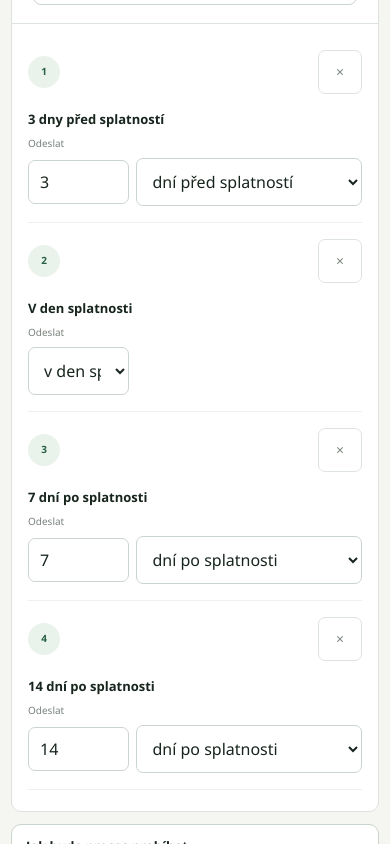
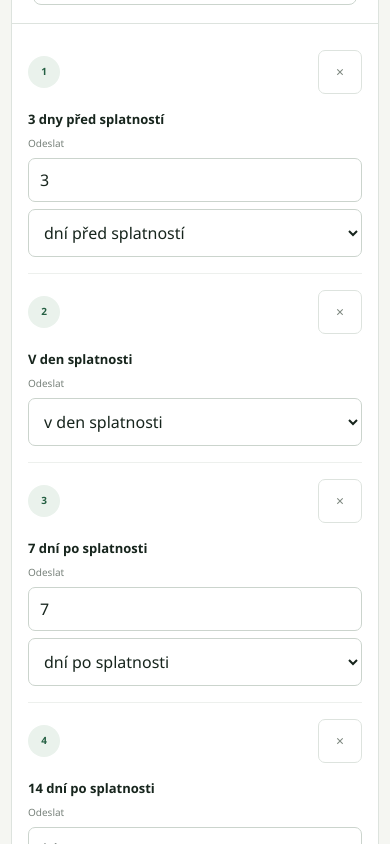
Before and after one commit to kiklopek/invoice-app, a Next.js app: page /reminders in a window 390 px wide. Shown: the part 1580-2424 px from the top of the page. Built offline with nearby package versions, Linux system fonts and the light colour scheme; no server answers.

Commit message:
fix: prevent mobile select deformation

```diff
--- a/scripts/mobile-viewport-check.mjs
+++ b/scripts/mobile-viewport-check.mjs
@@ -5,6 +5,8 @@ import { basename, join } from "node:path";
 
 const baseUrl = process.env.MOBILE_CHECK_BASE_URL || "http://localhost:3000";
 const outputDir = process.env.MOBILE_CHECK_OUTPUT || join(tmpdir(), "invoice-mobile-check");
+const settleDelay = Number(process.env.MOBILE_CHECK_SETTLE_MS || 1200);
+const fullPageScreenshots = process.env.MOBILE_CHECK_FULL_PAGE === "1";
 const routes = (process.env.MOBILE_CHECK_ROUTES || "/login,/register,/forgot-password,/reset-password")
   .split(",")
   .map((route) => route.trim())
@@ -141,7 +143,7 @@ try {
       const loaded = client.event("Page.loadEventFired");
       await client.send("Page.navigate", { url: new URL(route, baseUrl).href });
       await loaded;
-      await delay(1200);
+      await delay(settleDelay);
       const evaluation = await client.send("Runtime.evaluate", {
         returnByValue: true,
         expression: `(() => {
@@ -178,7 +180,10 @@ try {
       });
       const result = evaluation.result.value;
       const safeRoute = basename(route) || "home";
-      const screenshot = await client.send("Page.captureScreenshot", { format: "png", captureBeyondViewport: false });
+      const screenshot = await client.send("Page.captureScreenshot", {
+        format: "png",
+        captureBeyondViewport: fullPageScreenshots,
+      });
       writeFileSync(join(outputDir, `${safeRoute}-${viewport.name}.png`), screenshot.data, "base64");
       const overflow = result.scrollWidth > result.width + 1 || result.offenders.length > 0;
       if (overflow) failed = true;
--- a/src/app/minimal.css
+++ b/src/app/minimal.css
@@ -1269,11 +1269,42 @@ th,
   .monitor-row { min-width: 0; }
   .monitor-row > span { min-width: 0; }
   .monitor-row > span:last-child { flex: none; max-width: 46%; }
-  .human-rules article { grid-template-columns: 32px minmax(0, 1fr) 34px; }
-  .rule-controls { display: grid; grid-template-columns: 70px minmax(0, 1fr); align-items: center; }
-  .rule-controls > span { grid-column: 1 / -1; }
-  .rule-controls input { width: 70px; }
-  .rule-controls select { min-width: 0; width: 100%; }
+  .human-rules article {
+    grid-template-columns: 32px minmax(0, 1fr) 44px;
+    align-items: center;
+  }
+  .human-rules .rule-order { grid-column: 1; grid-row: 1; }
+  .human-rules .remove-rule { grid-column: 3; grid-row: 1; justify-self: end; }
+  .human-rules .rule-main {
+    grid-column: 1 / -1;
+    grid-row: 2;
+    width: 100%;
+    min-width: 0;
+  }
+  .rule-controls {
+    display: grid;
+    grid-template-columns: minmax(0, 1fr);
+    width: 100%;
+    min-width: 0;
+    align-items: stretch;
+  }
+  .rule-controls > span,
+  .rule-controls input,
+  .rule-controls select {
+    grid-column: 1;
+    width: 100%;
+    min-width: 0;
+    max-width: 100%;
+    box-sizing: border-box;
+  }
+  .rule-controls select {
+    display: block;
+    min-height: 48px;
+    padding-right: 36px;
+    font-size: 16px;
+    white-space: nowrap;
+    text-overflow: ellipsis;
+  }
   .remove-rule { width: 44px; height: 44px; }
   .reminder-process-disclosure { margin-top: 12px; }
   .reminder-process-disclosure .process-preview { margin-top: 0; }
@@ -1299,15 +1330,31 @@ th,
   .settings-grid { grid-template-columns: minmax(0, 1fr); }
   .members-list article {
     display: grid;
-    grid-template-columns: minmax(0, 1fr) auto;
+    grid-template-columns: minmax(0, 1fr);
     gap: 10px;
-    align-items: start;
+    align-items: stretch;
     padding: 16px;
   }
   .members-list article > .member-state { grid-column: 1 / -1; width: fit-content; }
   .members-list article > div { min-width: 0; }
-  .members-list article > select { grid-column: 1; width: 100%; }
-  .members-list article > button { grid-column: 2; min-height: 44px; padding: 0 8px; }
+  .members-list article > select,
+  .members-list article > button {
+    grid-column: 1;
+    width: 100%;
+    min-width: 0;
+    max-width: 100%;
+    box-sizing: border-box;
+  }
+  .members-list article > select,
+  .member-add select {
+    display: block;
+    min-height: 48px;
+    padding-right: 36px;
+    font-size: 16px;
+    white-space: nowrap;
+    text-overflow: ellipsis;
+  }
+  .members-list article > button { min-height: 44px; padding: 0 8px; }
   .member-add { grid-template-columns: 1fr; padding: 16px; }
   .member-add .btn { width: 100%; }
 
@@ -1358,48 +1405,6 @@ th,
   .filter-row label, .filter-row label.grow, .filter-row .export-button,
   .period-presets, .customer-filter { grid-column: 1; }
   .period-presets { display: grid; grid-template-columns: 1fr; }
-  .members-list article {
-    grid-template-columns: minmax(0, 1fr);
-    align-items: stretch;
-  }
-  .members-list article > div,
-  .members-list article > select,
-  .members-list article > button {
-    grid-column: 1;
-    width: 100%;
-    min-width: 0;
-  }
-  .members-list article > select,
-  .member-add select {
-    display: block;
-    min-height: 48px;
-    font-size: 16px;
-  }
-  .members-list article > button { min-height: 44px; }
-
-  .human-rules article {
-    grid-template-columns: 32px minmax(0, 1fr) 44px;
-    align-items: center;
-  }
-  .human-rules .rule-order { grid-column: 1; grid-row: 1; }
-  .human-rules .remove-rule { grid-column: 3; grid-row: 1; justify-self: end; }
-  .human-rules .rule-main {
-    grid-column: 1 / -1;
-    grid-row: 2;
-    width: 100%;
-  }
-  .rule-controls {
-    grid-template-columns: minmax(78px, .45fr) minmax(0, 1fr);
-    width: 100%;
-  }
-  .rule-controls input { width: 100%; min-width: 0; }
-  .rule-controls select {
-    display: block;
-    width: 100%;
-    min-width: 0;
-    min-height: 48px;
-    font-size: 16px;
-  }
   .list-summary { grid-template-columns: 1fr; }
   .info-grid { grid-template-columns: 1fr; }
   .detail-page-header .section-actions { grid-template-columns: 1fr; }
```
